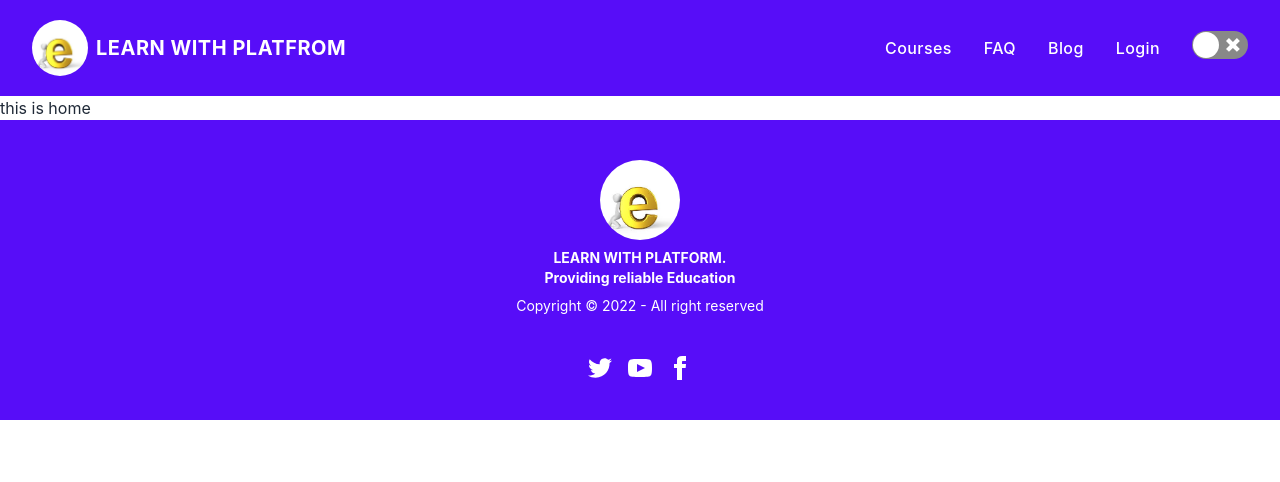
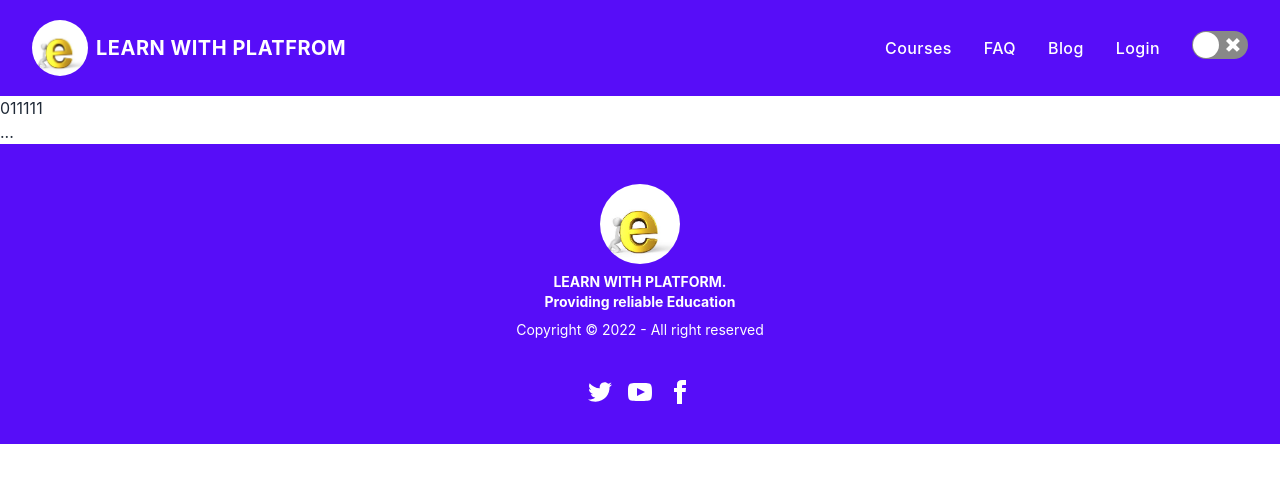
Before and after one commit to mdismail645221/Learn-with-Platform-client, a React (Create React App) app: page / in a window 1280 px wide. Shown: the top 482 px of the page. Built offline with nearby package versions, Linux system fonts and the light colour scheme; no server answers.

Commit message:
couseDetails rect-to-pdf [https://www.youtube.com/watch?v=Do7T8LDKy0Q]

```diff
--- a/package.json
+++ b/package.json
@@ -14,6 +14,8 @@
     "react-router-dom": "^6.4.2",
     "react-scripts": "5.0.1",
     "react-switch": "^7.0.0",
+    "react-to-print": "^2.14.7",
+    "swiper": "^8.4.4",
     "web-vitals": "^2.1.4"
   },
   "scripts": {
--- a/src/components/Header/Header.js
+++ b/src/components/Header/Header.js
@@ -152,7 +152,7 @@ const Header = () => {
                                     <ul className='space-y-4'>
                                         <li>
                                             <NavLink
-                                                to='/courses'
+                                                to='/course'
                                                 aria-label='Cart'
                                                 title='Course'
                                                 className='font-medium tracking-wide  text-white transition-colors duration-200 hover:text-deep-drak-accent-400'
--- a/src/pages/FAQ/FAQ.js
+++ b/src/pages/FAQ/FAQ.js
@@ -7,42 +7,42 @@ const FAQ = () => {
                 <div className="container flex flex-col justify-center p-4 mx-auto md:p-8">
                     <h2 className="mb-12 text-4xl font-bold leading-none text-center sm:text-5xl flex justify-center space-y-4">এই প্লাটফম থেকে কি কি শিখতে পারবে:</h2>
                     <div className="grid gap-10 md:gap-8 sm:p-3 md:grid-cols-2 lg:px-12 xl:px-32">
-                        <div>
+                        <div className=' px-3 py-2 border-spacing-0 shadow-2xl border border-violet-400 rounded-xl'>
                             <h3 className="font-semibold flex items-center space-x-3  py-2 px-2">
                                 <input type="checkbox" checked className="checkbox checkbox-primary" />
                                 <p className='text-2xl'>Why learn Math?</p>
                             </h3>
                             <p className="mt-1 dark:text-gray-400">Mathematics is very important subject. So we want to support you by recording 10 assignments and more than 50 BVs for you! Moreover, many reputed teachers of mathematics will take this class.</p>
                         </div>
-                        <div>
+                        <div className=' px-3 py-2 border-spacing-0 shadow-2xl border border-violet-400 rounded-xl'>
                             <h3 className="font-semibold flex items-center space-x-3  py-2 px-2">
                                 <input type="checkbox" checked className="checkbox checkbox-primary" />
                                 <p className='text-2xl'>Biology</p>
                             </h3>
                             <p className="mt-1 dark:text-gray-400">তুমি কি ভালো, অভিজ্ঞ শিক্ষক দ্বারা জীববিজ্ঞান শিখতে চাও? তোমার জন্য SPECIAL OFFER , খুব সহজে নামিদামি শিক্ষকদ্বারা লুটে নাও জীববিজ্ঞান বিয়টি।</p>
                         </div>
-                        <div>
+                        <div className=' px-3 py-2 border-spacing-0 shadow-2xl border border-violet-400 rounded-xl'>
                             <h3 className="font-semibold flex items-center space-x-3  py-2 px-2">
                                 <input type="checkbox" checked className="checkbox checkbox-primary" />
                                 <p className='text-2xl'>Chemistry</p>
                             </h3>
                             <p className="mt-1 dark:text-gray-400">তোমার জন্য থাকছে 13টি অ্যাসাইনমেন্ট এবং 80 টি বেশি ভিজুয়াল কনটেন্ট ভিডিও। সুতরাং আর দেরি কেন ! ফটাফট করে ক্লাস গুলো অ্যাক্সেস করে শিক্ষা শুরু করে দাও। </p>
                         </div>
-                        <div>
+                        <div className=' px-3 py-2 border-spacing-0 shadow-2xl border border-violet-400 rounded-xl'>
                             <h3 className="font-semibold flex items-center space-x-3  py-2 px-2">
                                 <input type="checkbox" checked className="checkbox checkbox-primary" />
                                 <p className='text-2xl'>Higher Math</p>
                             </h3>
                             <p className="mt-1 dark:text-gray-400">এই উচ্চতর গণিত ফ্রি কোর্সে থাকবে বি.সি.এস প্রাপ্ত শিক্ষক। যারা সুন্দর  করে উচ্চতর বিষয়টি তুলে ধরবেন। আশা করি তুমি অনেক কিছু শিখতে পারবে। এই ফ্রি কনটেন্ট এ থাকবে 11টি অ্যাসইনমেন্ট এবং 70টি ভিডিও।</p>
                         </div>
-                        <div>
+                        <div className=' px-3 py-2 border-spacing-0 shadow-2xl border border-violet-400 rounded-xl'>
                             <h3 className="font-semibold flex items-center space-x-3  py-2 px-2">
                                 <input type="checkbox" checked className="checkbox checkbox-primary" />
                                 <p className='text-2xl'>Physics</p>
                             </h3>
                             <p className="mt-1 dark:text-gray-400">এই পদার্থ বিজ্ঞান ফ্রি কোর্স কনটেন্ট  এ থাকছে ...মোট 10টি অ্যাসাইনমেন্ট এবং 100টি ভিডিও। দেশের সুনামধন্য শিক্ষকরা এই কোর্স করাবে।</p>
                         </div>
-                        <div>
+                        <div className=' px-3 py-2 border-spacing-0 shadow-2xl border border-violet-400 rounded-xl'>
                             <h3 className="font-semibold flex items-center space-x-3  py-2 px-2">
                                 <input type="checkbox" checked className="checkbox checkbox-primary" />
                                 <p className='text-2xl'>Science</p>
--- a/src/pages/Home/Home.js
+++ b/src/pages/Home/Home.js
@@ -1,12 +1,28 @@
 import React from 'react';
 import { useLoaderData } from 'react-router-dom';
+// Import Swiper React components
+import { Swiper, SwiperSlide } from 'swiper/react';
+
+// Import Swiper styles
+import 'swiper/css';
 
 const Home = () => {
 
     return (
-        <div>
-            <h3>this is home</h3>
-        </div>
+        <Swiper
+            spaceBetween={50}
+            slidesPerView={3}
+            onSlideChange={() => console.log('slide change')}
+            onSwiper={(swiper) => console.log(swiper)}
+        >
+            <SwiperSlide>
+                <div>
+                    <div>011111</div>
+                </div>
+            </SwiperSlide>
+
+            ...
+        </Swiper>
     );
 };
 
--- a/src/shared/CourseDetails/CourseDetails.js
+++ b/src/shared/CourseDetails/CourseDetails.js
@@ -1,7 +1,17 @@
-import React from 'react';
+import React, { useRef } from 'react';
 import { useLoaderData, Link } from 'react-router-dom';
+import {useReactToPrint} from 'react-to-print'
+import {toast} from 'react-hot-toast'
 
 const CourseDetails = () => {
+
+    const componentsRef = useRef();
+    const handlePrint = useReactToPrint({
+        content: ()=> componentsRef.current,
+        documentTitle: 'emp-data',
+        onAfterPrint: ()=> toast.success('GOOD JOB')
+    });
+
 
     const detailsCourse = useLoaderData();
     // console.log(detailsCourse)
@@ -9,14 +19,15 @@ const CourseDetails = () => {
     // console.log(id)
 
     return (
-        <div className='my-12'>
+        <>
+            <div className='my-12' ref={componentsRef} style={{ width: '100%', height: window.innerHeight }}>
                 <div className="rounded-md shadow-md sm:w-96 md:w-1/2 md:mx-auto dark:bg-gray-900 dark:text-gray-100">
                     <div className="flex items-center justify-between p-3">
                         <div className="flex items-center space-x-2">
                             <h3 className='text-3xl'><span><strong className='mr-2'>Subject:</strong></span>{name}</h3>
                         </div>
-                    <button title="Open options" type="button">
-                        <p><span><strong className='mr-2'>rating:</strong></span>{rating}</p>
+                        <button onClick={handlePrint} title="Download card all info" type="button" className='btn btn-primary'>
+                            DOWNLOAD
                         </button>
                     </div>
                     <img src={image} alt="" className="object-cover object-center w-full h-72 dark:bg-gray-500" />
@@ -42,6 +53,7 @@ const CourseDetails = () => {
                     </div>
                 </div>
             </div>
+        </>
     );
 };
 
```
Also changed, not shown: 1 other file (tests, documents, lock files or other folders). Lines whose indentation alone changed are shown as unchanged.
